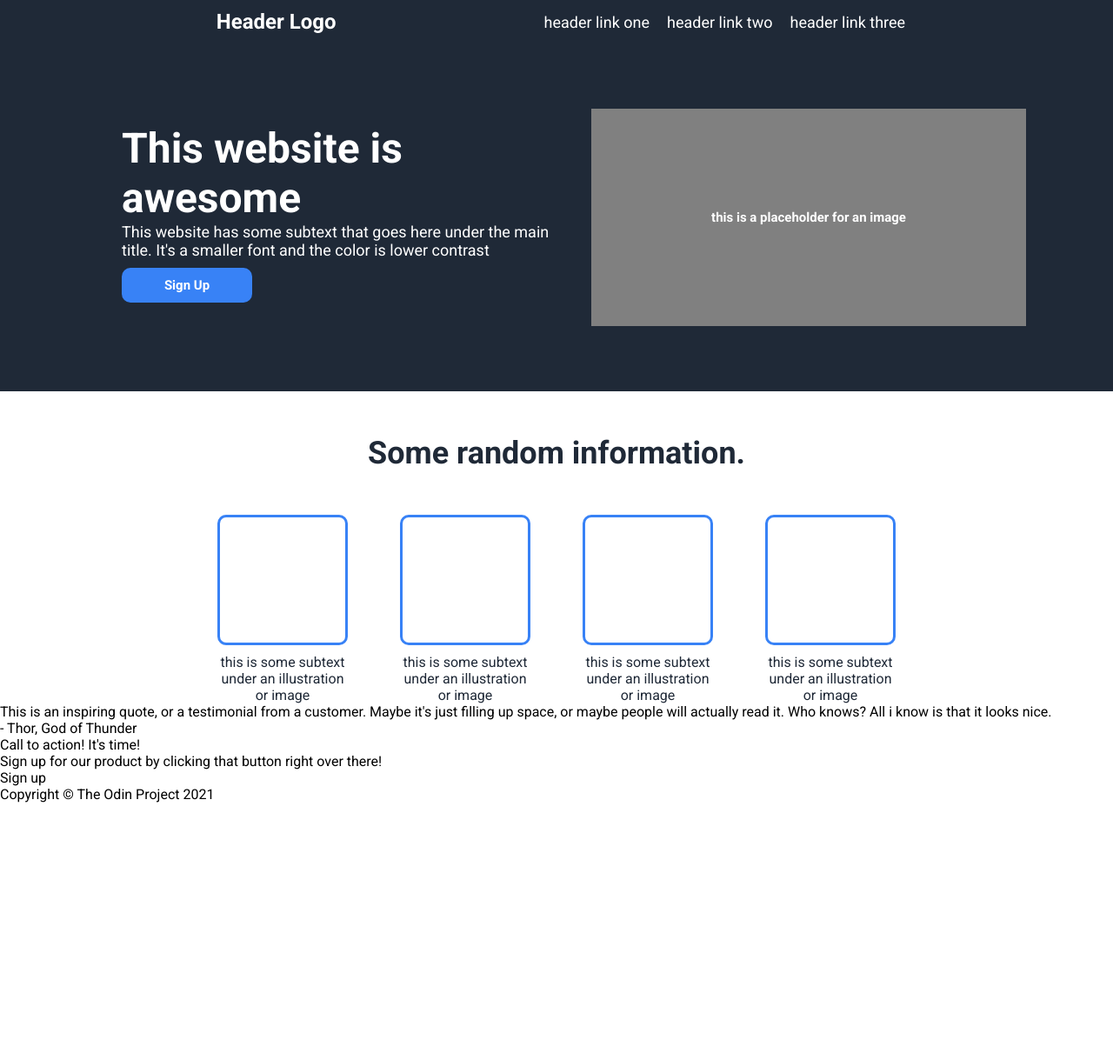
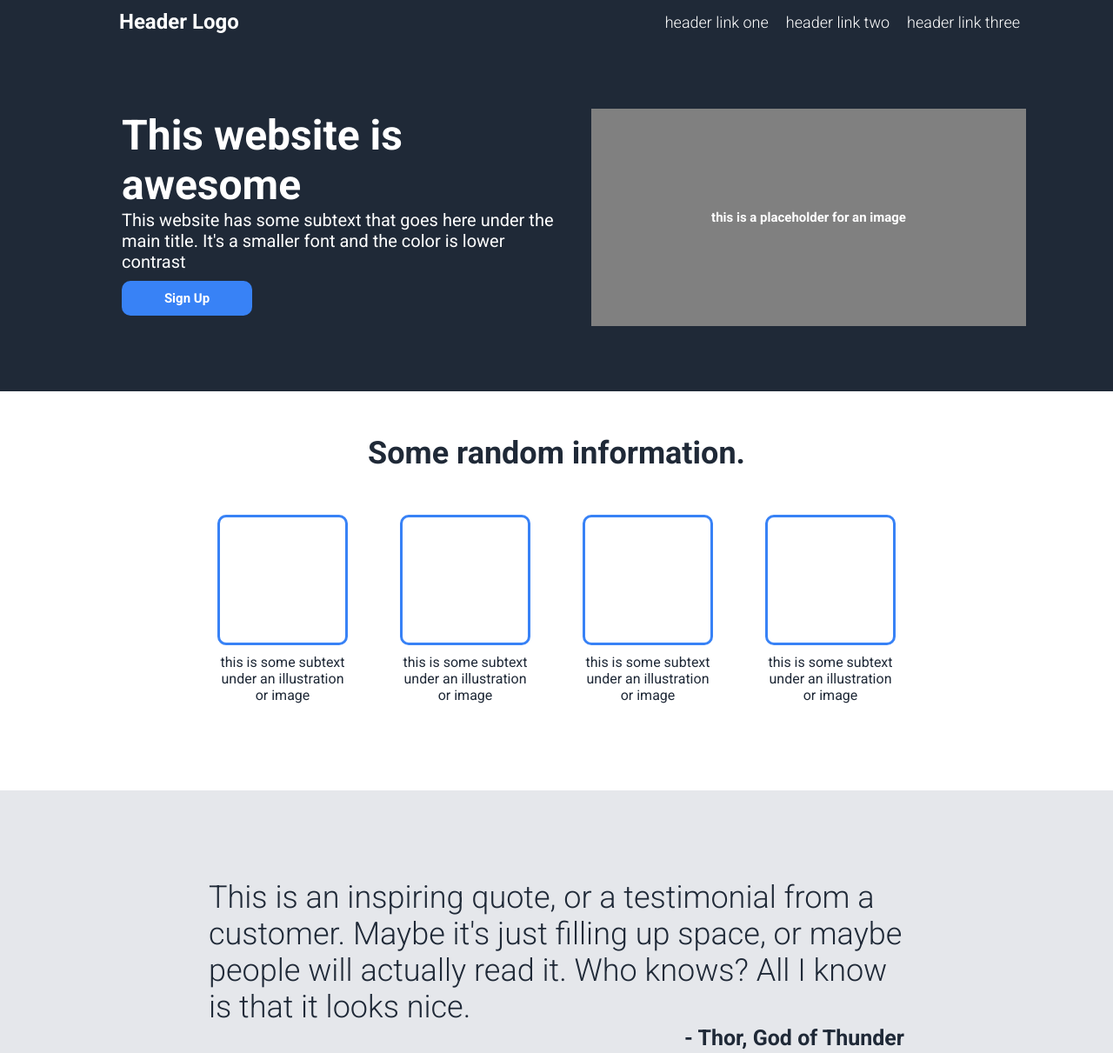
Before and after one commit to lukejdarling/landing-page, a plain HTML site: page index.html in a window 1280 px wide. Shown: the top 1211 px of the page at 87% size. Before the commit the page ends 923 px from the top, so only its background shows below. Drawn offline with Linux system fonts and the light colour scheme.

Commit message:
fixed header alignment to match the size of the window. Added Quote section

```diff
--- a/index.html
+++ b/index.html
@@ -12,6 +12,7 @@
 </head>
 <body>
     <div class="header">
+        <div class="header_content">
             <div class="header_logo"><h1>Header Logo</h1></div>
             <div class="links">
                 <ul>
@@ -19,6 +20,7 @@
                     <li>header link two</li>
                     <li>header link three</li>
                 </ul>
+            </div>
         </div>
     </div>
     <div class="section_one">
@@ -45,8 +47,10 @@
         </div>
     </div>
     <div class="section_three">
-        <div class="quote">This is an inspiring quote, or a testimonial from a customer. Maybe it's just filling up space, or maybe people will actually read it. Who knows? All i know is that it looks nice.</div>
+        <div class="quote">
+            <div class="quote_text">This is an inspiring quote, or a testimonial from a customer. Maybe it's just filling up space, or maybe people will actually read it. Who knows? All I know is that it looks nice.</div>
             <div class="quote_author">- Thor, God of Thunder</div>
+        </div>
     </div>
     <div class="section_four">
         <div class="section_four_title">Call to action! It's time!</div>
--- a/style.css
+++ b/style.css
@@ -7,19 +7,21 @@
 
 
 .header{
-    display: flex;
-    justify-content: space-evenly;
-    align-items: center;
-    min-height: 50px;
     background-color: #1f2937;
     color: white;
+}
 
+.header_content{
+    display: flex;
+    justify-content: center;
+    align-items: center;
+    gap: 490px;
+    margin-left: 30px;
+    min-height: 50px;
 }
-.header h1{
-    font-size: 24px;
+.header_logo{
+    font-size: 12px;
     font-weight: 800;
-    margin-left: 10px;
-    justify-content: flex-start;
 }
 
 ul{
@@ -27,7 +29,7 @@ ul{
     display: flex;
     gap: 20px;
     font-size: 18px;
-    font-weight: 400;
+    font-weight: 300;
 }
 
 .section_one{
@@ -56,7 +58,7 @@ ul{
 }
 
 .description{
-    font-size: 18px;
+    font-size: 20px;
 }
 
 .sign_up_button{
@@ -138,3 +140,31 @@ ul{
     font-size: 16px;
     font-weight: 500;
 }
+
+.section_three{
+    background-color: #e5e7eb;
+    margin-top: 100px;
+    display: flex;
+    justify-content: center;
+    align-items: center;
+    min-height: 400px;
+}
+
+.quote{
+    display: flex;
+    flex-direction: column;
+}
+
+.quote_text{
+    font-size: 36px;
+    color: #1f2937;
+    font-weight: 200;
+    max-width: 800px;
+}
+
+.quote_author{
+    font-size: 25px;
+    font-weight: 800;
+    color: #1f2937;
+    align-self: flex-end;
+}
```
Lines whose indentation alone changed are shown as unchanged.
